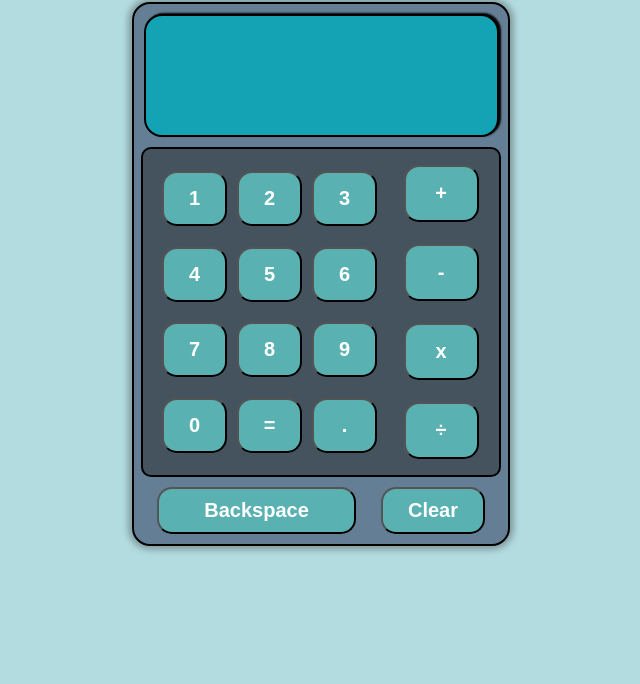
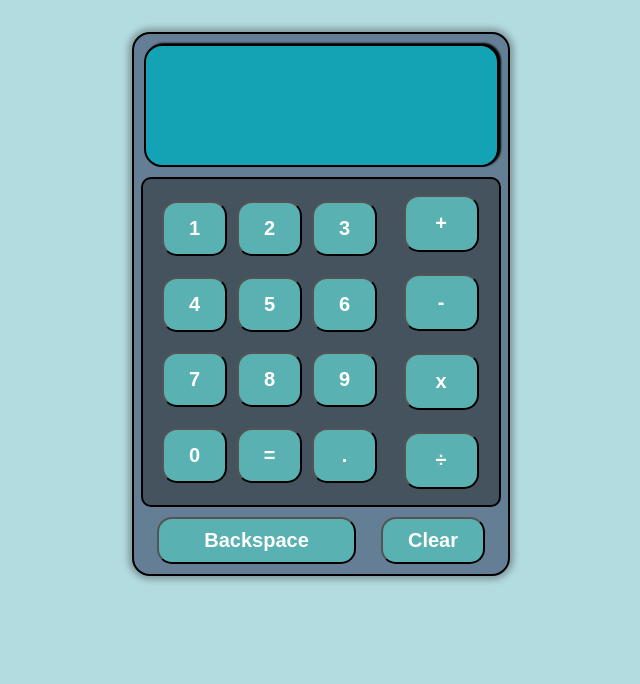
Before and after one commit to Krissny/Calculator, a plain HTML site: page index.html in a window 1280 px wide. Shown: the part 116-800 px from the top of the page, without its empty margins (319-959 px from the left). Drawn offline with Linux system fonts and the light colour scheme.

Commit message:
Add padding to outer div

```diff
--- a/style.css
+++ b/style.css
@@ -40,6 +40,7 @@ body{
 .screen p {
     margin-bottom: 10px;
     margin-right: 10px;
+    margin-top: 40px;
     font-size: 30px;
     overflow: hidden;
     font-family: 'Press Start 2P', sans-serif;
@@ -126,3 +127,7 @@ body{
     color: #1c8795;
 
 }
+
+.border{
+    padding: 30px;
+}
```
